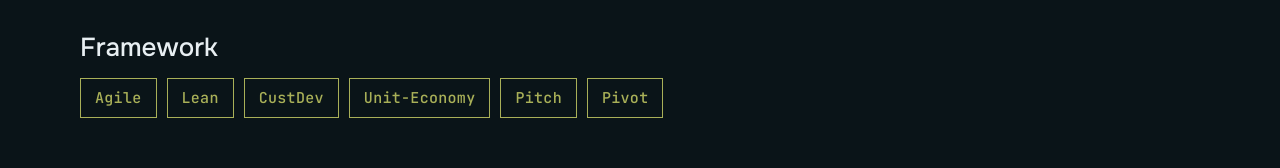
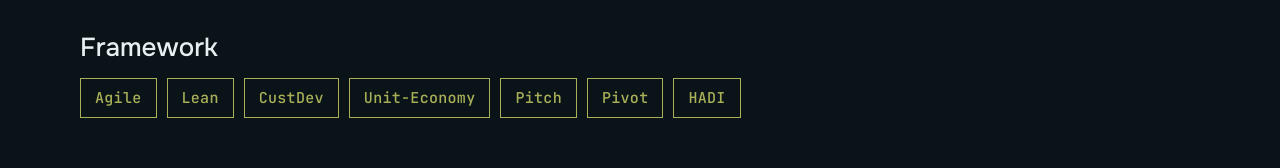
Before and after one commit to gulzhanpro/gulzhanpro.github.io, a plain HTML site: page en/index.html in a window 1280 px wide. Shown: the part 2725-2893 px from the top of the page. Drawn offline with Linux system fonts and the light colour scheme; a web font is replaced by a local one.

Commit message:
Add HADI to Framework
Co-Authored-By: Claude Sonnet 5.5 <noreply@anthropic.com>

```diff
--- a/en/index.html
+++ b/en/index.html
@@ -285,7 +285,7 @@ footer { padding-block: 28px 0; }
     <section id="stack">
       <div class="tagsets">
         <div class="tagset"><h3>Stack</h3><div class="tags pink"><b>Claude Code</b><b>Higgsfield</b><b>Miro</b><b>Figma</b><b>Jira</b><b>Trello</b><b>CRM</b><b>CMS</b><b>ERP</b><b>WMS</b><b>API-integrations</b><b>PowerBI</b></div></div>
-        <div class="tagset"><h3>Framework</h3><div class="tags olive"><b>Agile</b><b>Lean</b><b>CustDev</b><b>Unit-Economy</b><b>Pitch</b><b>Pivot</b></div></div>
+        <div class="tagset"><h3>Framework</h3><div class="tags olive"><b>Agile</b><b>Lean</b><b>CustDev</b><b>Unit-Economy</b><b>Pitch</b><b>Pivot</b><b>HADI</b></div></div>
       </div>
     </section>
 
```
Also changed, not shown: index.html (+1 -1 lines).
